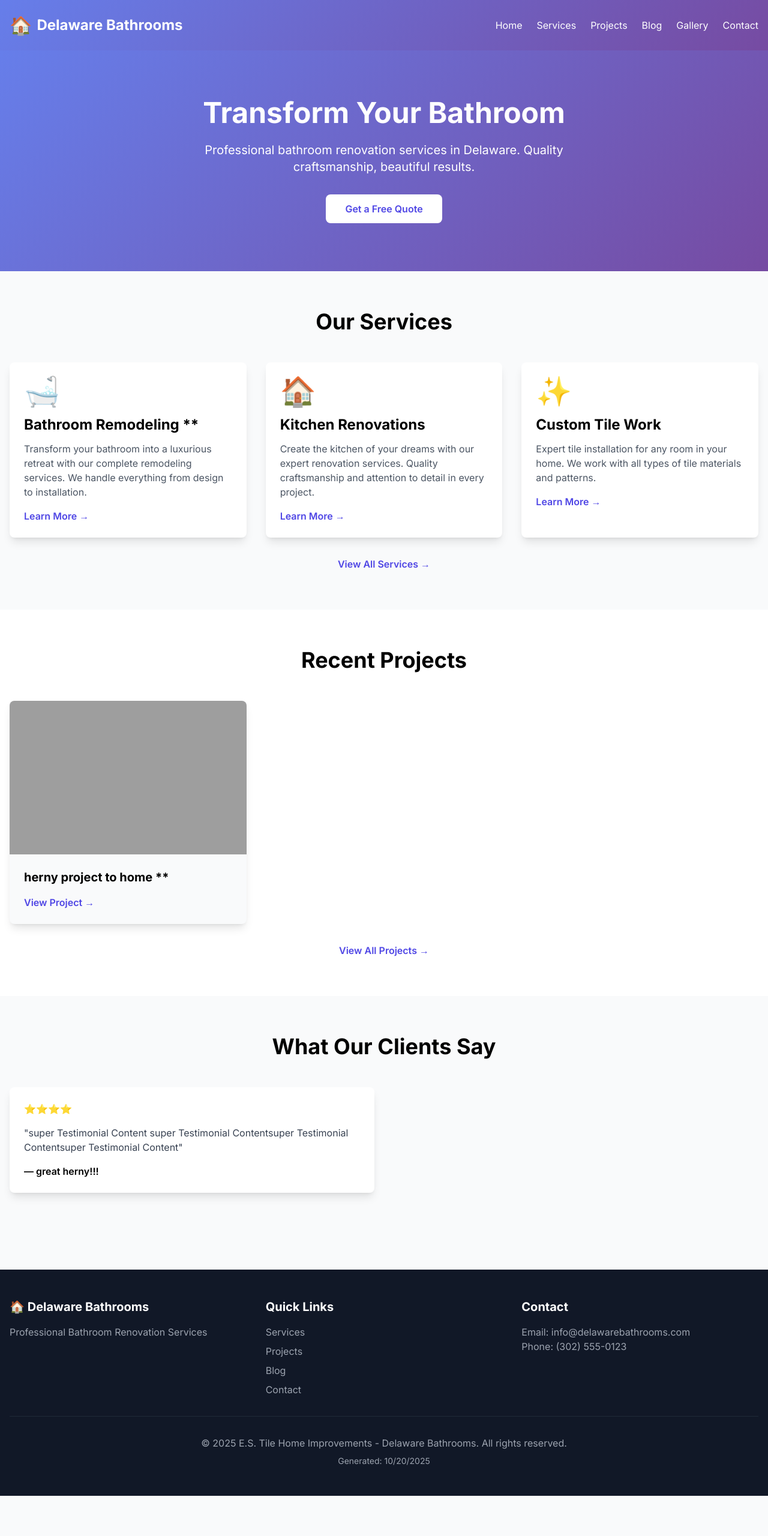
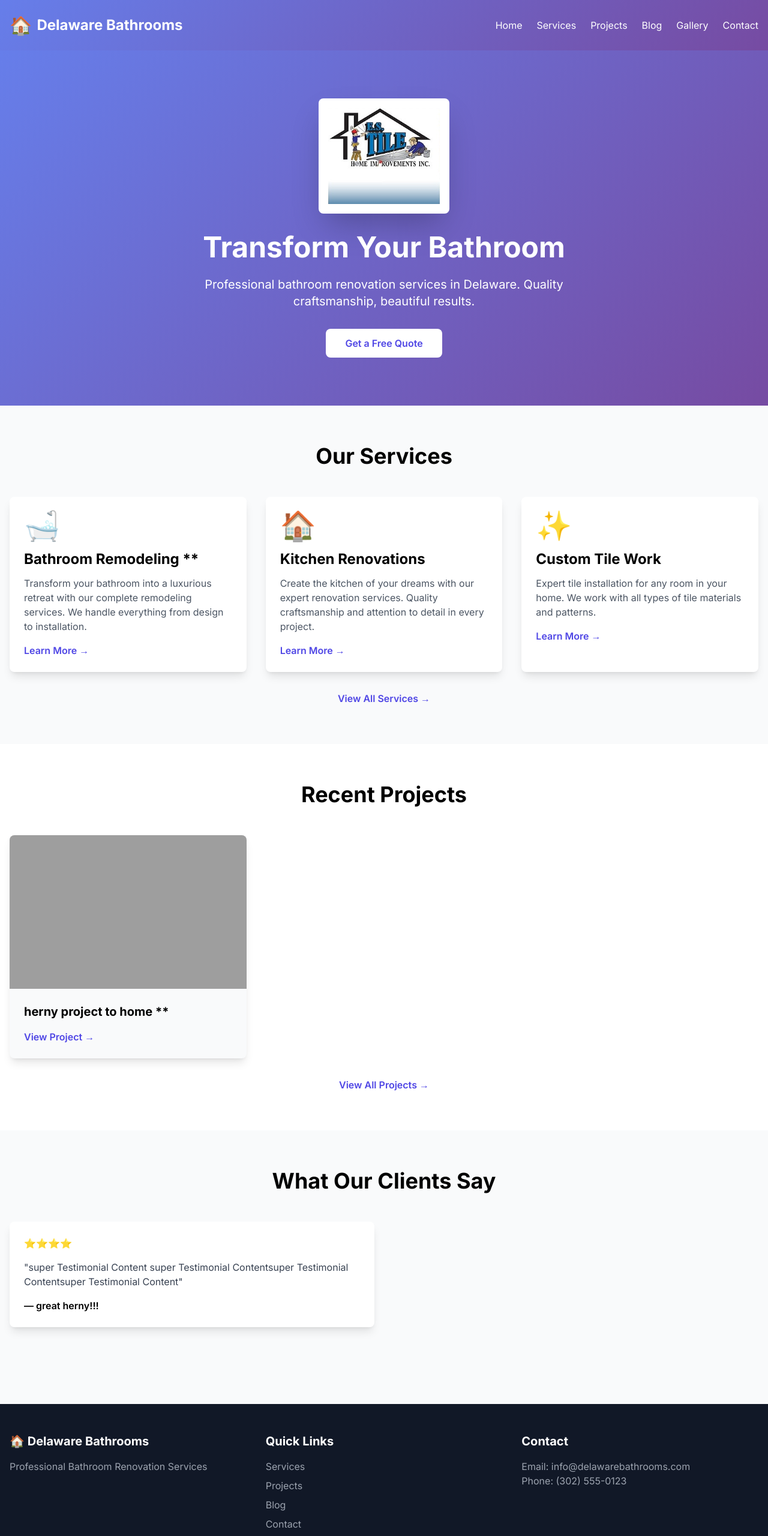
Before and after one commit to bicentennial/delawarebathrooms-public, a plain HTML site: page index.html in a window 1280 px wide. Shown: the top 2560 px of the page at 60% size. Before the commit the page ends 2493 px from the top, so only its background shows below. Drawn offline with nearby package versions, Linux system fonts and the light colour scheme; grey boxes are pictures that could not be loaded.

Commit message:
Update static site - 10/21/2025, 2:32:23 PM

```diff
--- a/index.html
+++ b/index.html
@@ -65,6 +65,9 @@
 
         <section class="gradient-bg text-white py-20">
             <div class="container mx-auto px-4 text-center">
+                <div class="flex justify-center mb-8">
+                    <img src="/media/logo.jpg" alt="E.S. Tile Home Improvements Inc" class="h-48 w-auto rounded-lg shadow-2xl bg-white p-4">
+                </div>
                 <h1 class="text-5xl font-bold mb-6">Transform Your Bathroom</h1>
                 <p class="text-xl mb-8 max-w-2xl mx-auto">Professional bathroom renovation services in Delaware. Quality craftsmanship, beautiful results.</p>
                 <a href="/contact.html" class="bg-white text-indigo-600 px-8 py-3 rounded-lg font-semibold hover:bg-gray-100 transition inline-block">Get a Free Quote</a>
@@ -169,7 +172,7 @@
             </div>
             <div class="border-t border-gray-800 mt-8 pt-8 text-center text-gray-400">
                 <p>&copy; 2025 E.S. Tile Home Improvements - Delaware Bathrooms. All rights reserved.</p>
-                <p class="mt-2 text-sm">Generated: 10/20/2025</p>
+                <p class="mt-2 text-sm">Generated: 10/21/2025</p>
             </div>
         </div>
     </footer>
```
Also changed, not shown: blog/10-bathroom-tile-trends-2025.html (+1 -1 lines), blog/budget-friendly-kitchen-renovation-tips.html (+1 -1 lines), blog/choosing-right-tile-high-traffic-areas.html (+1 -1 lines), blog/how-to-choose-perfect-kitchen-backsplash.html (+1 -1 lines), blog/index.html (+1 -1 lines), blog/small-bathroom-big-impact-design-ideas.html (+1 -1 lines), blog/tile-maintenance-keep-floors-looking-new.html (+1 -1 lines), blog/ultimate-guide-to-grout-selection.html (+1 -1 lines), contact.html (+1 -1 lines), gallery.html (+1 -1 lines), projects/herny-project-to-home.html (+1 -1 lines), projects/index.html (+1 -1 lines), services/bathroom-remodeling.html (+1 -1 lines), services/custom-tile-work.html (+1 -1 lines), 3 more files.
